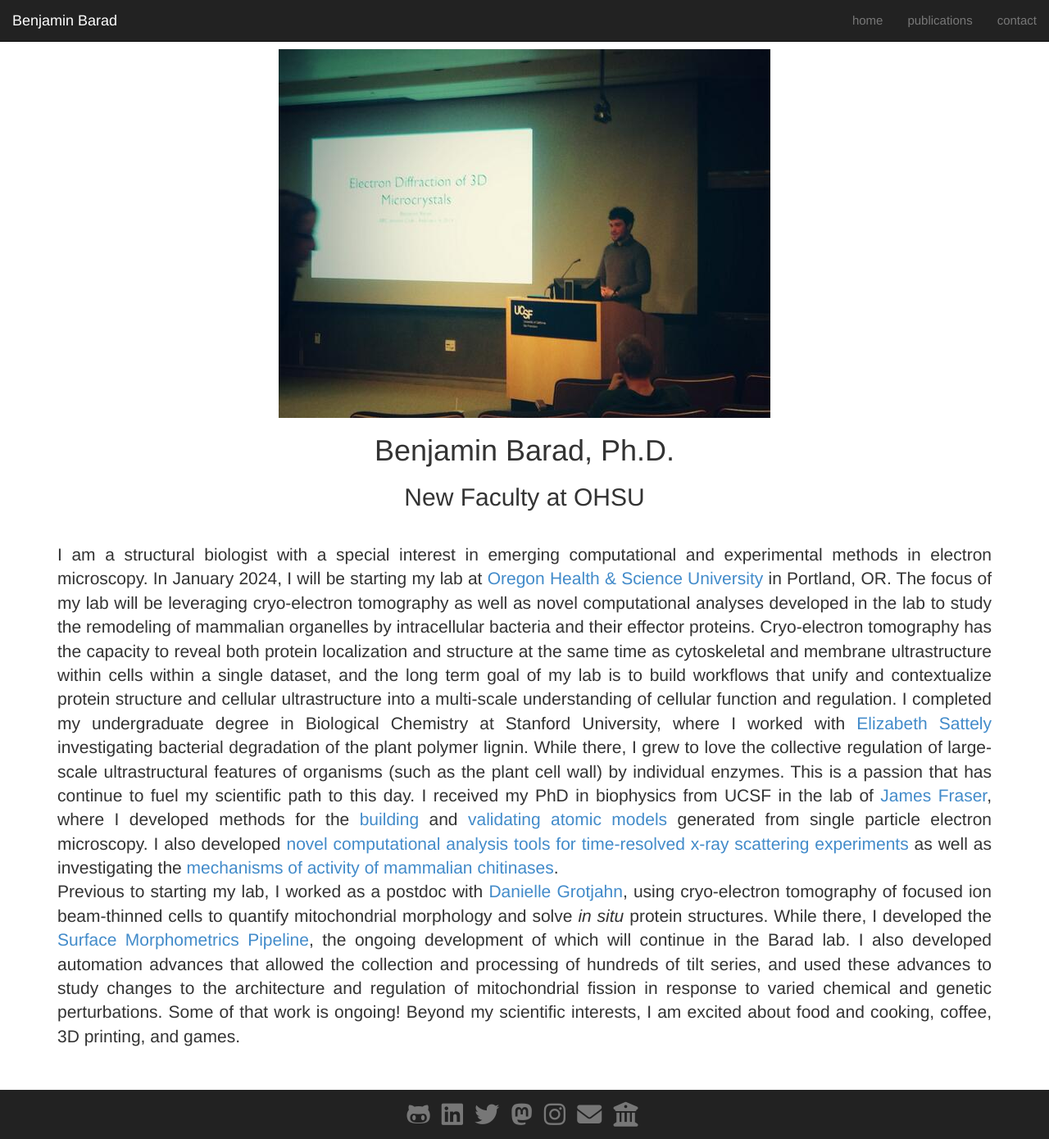
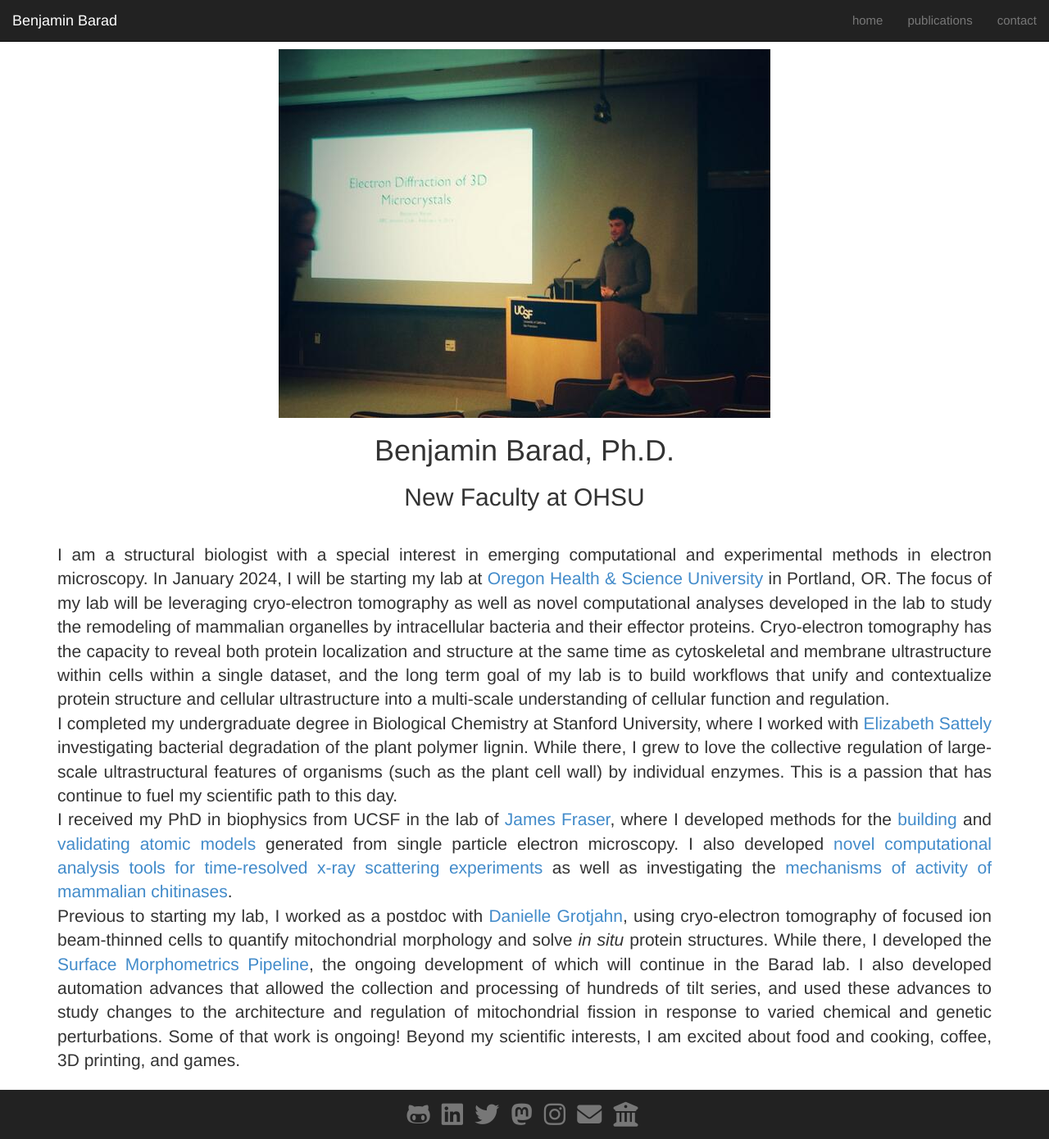
Before and after one commit to bbarad/bbarad.github.io, a Jekyll site: the page built from index.md, in a window 1280 px wide and 1390 px high. Shown: the whole window at 82% size. Built offline with Jekyll 4.4.1, drawn with Linux system fonts in a browser that asks for light colours; nearby versions of some CDN libraries.

Commit message:
Update index.md

```diff
--- a/index.md
+++ b/index.md
@@ -11,13 +11,13 @@ group: home
 
 <p class="lead text-justify">
 
-I am a structural biologist with a special interest in emerging computational and experimental methods in electron microscopy. In January 2024, I will be starting my lab at [Oregon Health & Science University](https://www.ohsu.edu/school-of-medicine/chemical-physiology-and-biochemistry) in Portland, OR. The focus of my lab will be leveraging cryo-electron tomography as well as novel computational analyses developed in the lab to study the remodeling of mammalian organelles by intracellular bacteria and their effector proteins. Cryo-electron tomography has the capacity to reveal both protein localization and structure at the same time as cytoskeletal and membrane ultrastructure within cells within a single dataset, and the long term goal of my lab is to build workflows that unify and contextualize protein structure and cellular ultrastructure into a multi-scale understanding of cellular function and regulation.
+I am a structural biologist with a special interest in emerging computational and experimental methods in electron microscopy. In January 2024, I will be starting my lab at [Oregon Health & Science University](https://www.ohsu.edu/school-of-medicine/chemical-physiology-and-biochemistry) in Portland, OR. The focus of my lab will be leveraging cryo-electron tomography as well as novel computational analyses developed in the lab to study the remodeling of mammalian organelles by intracellular bacteria and their effector proteins. Cryo-electron tomography has the capacity to reveal both protein localization and structure at the same time as cytoskeletal and membrane ultrastructure within cells within a single dataset, and the long term goal of my lab is to build workflows that unify and contextualize protein structure and cellular ultrastructure into a multi-scale understanding of cellular function and regulation. <br>
 
 
-I completed my undergraduate degree in Biological Chemistry at Stanford University, where I worked with [Elizabeth Sattely](http://www.stanford.edu/group/sattelygroup/cgi-bin/wordpress/) investigating bacterial degradation of the plant polymer lignin. While there, I grew to love the collective regulation of large-scale ultrastructural features of organisms (such as the plant cell wall) by individual enzymes. This is a passion that has continue to fuel my scientific path to this day.
+I completed my undergraduate degree in Biological Chemistry at Stanford University, where I worked with [Elizabeth Sattely](http://www.stanford.edu/group/sattelygroup/cgi-bin/wordpress/) investigating bacterial degradation of the plant polymer lignin. While there, I grew to love the collective regulation of large-scale ultrastructural features of organisms (such as the plant cell wall) by individual enzymes. This is a passion that has continue to fuel my scientific path to this day. <br>
 
 
-I received my PhD in biophysics from UCSF in the lab of [James Fraser](http://fraserlab.com), where I developed methods for the [building](https://elifesciences.org/articles/17219) and [validating atomic models](https://www.nature.com/articles/nmeth.3541) generated from single particle electron microscopy. I also developed [novel computational analysis tools for time-resolved x-ray scattering experiments](https://www.nature.com/articles/s41557-019-0329-3) as well as investigating the [mechanisms of activity of mammalian chitinases](https://onlinelibrary.wiley.com/doi/10.1002/pro.3822).
+I received my PhD in biophysics from UCSF in the lab of [James Fraser](http://fraserlab.com), where I developed methods for the [building](https://elifesciences.org/articles/17219) and [validating atomic models](https://www.nature.com/articles/nmeth.3541) generated from single particle electron microscopy. I also developed [novel computational analysis tools for time-resolved x-ray scattering experiments](https://www.nature.com/articles/s41557-019-0329-3) as well as investigating the [mechanisms of activity of mammalian chitinases](https://onlinelibrary.wiley.com/doi/10.1002/pro.3822).  <br>
 
 
 Previous to starting my lab, I worked as a postdoc with [Danielle Grotjahn](https://www.scripps.edu/faculty/grotjahn/), using cryo-electron tomography of focused ion beam-thinned cells to quantify mitochondrial morphology and solve _in situ_ protein structures. While there, I developed the [Surface Morphometrics Pipeline](https://github.com/GrotjahnLab/surface_morphometrics), the ongoing development of which will continue in the Barad lab. I also developed automation advances that allowed the collection and processing of hundreds of tilt series, and used these advances to study changes to the architecture and regulation of mitochondrial fission in response to varied chemical and genetic perturbations. Some of that work is ongoing!
```
